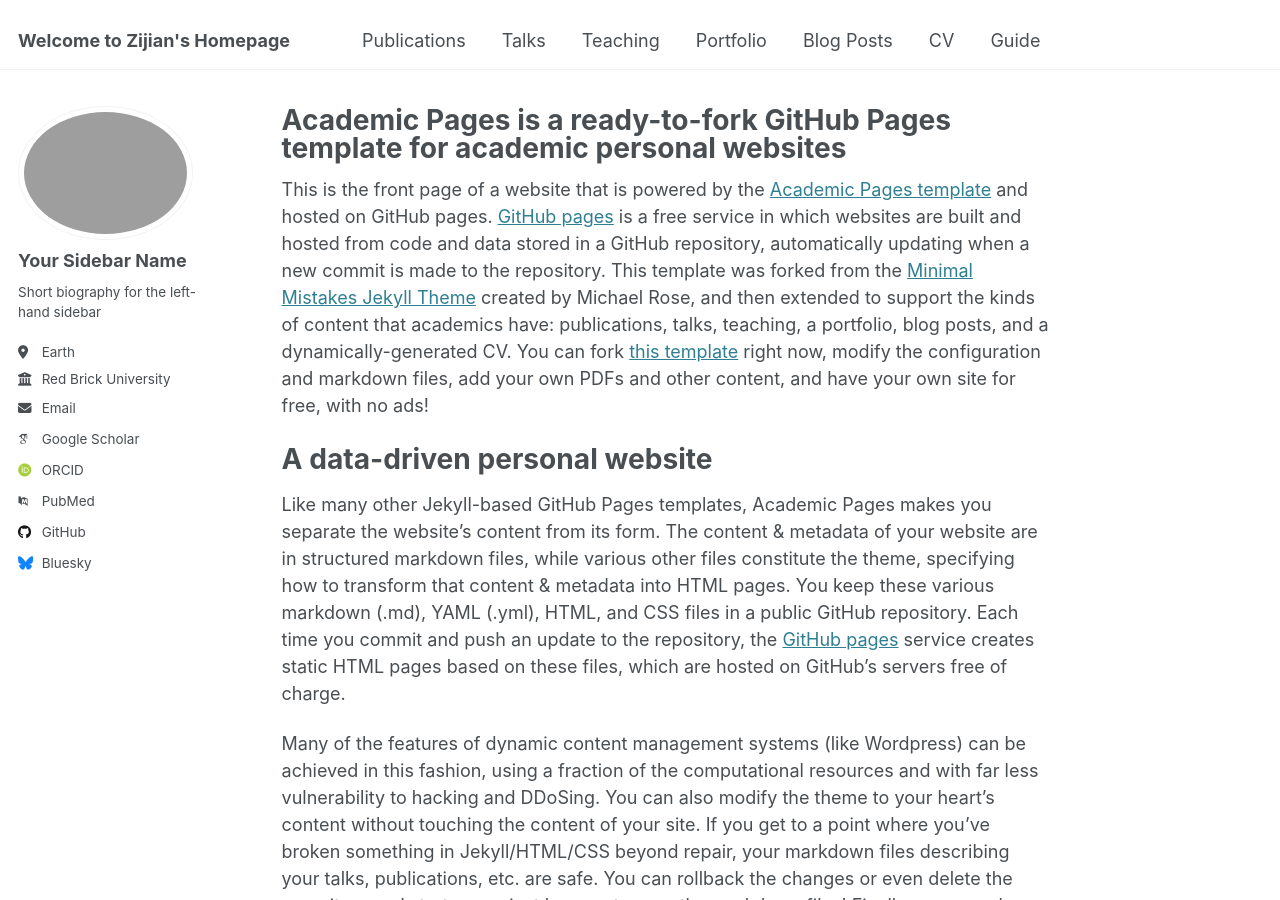
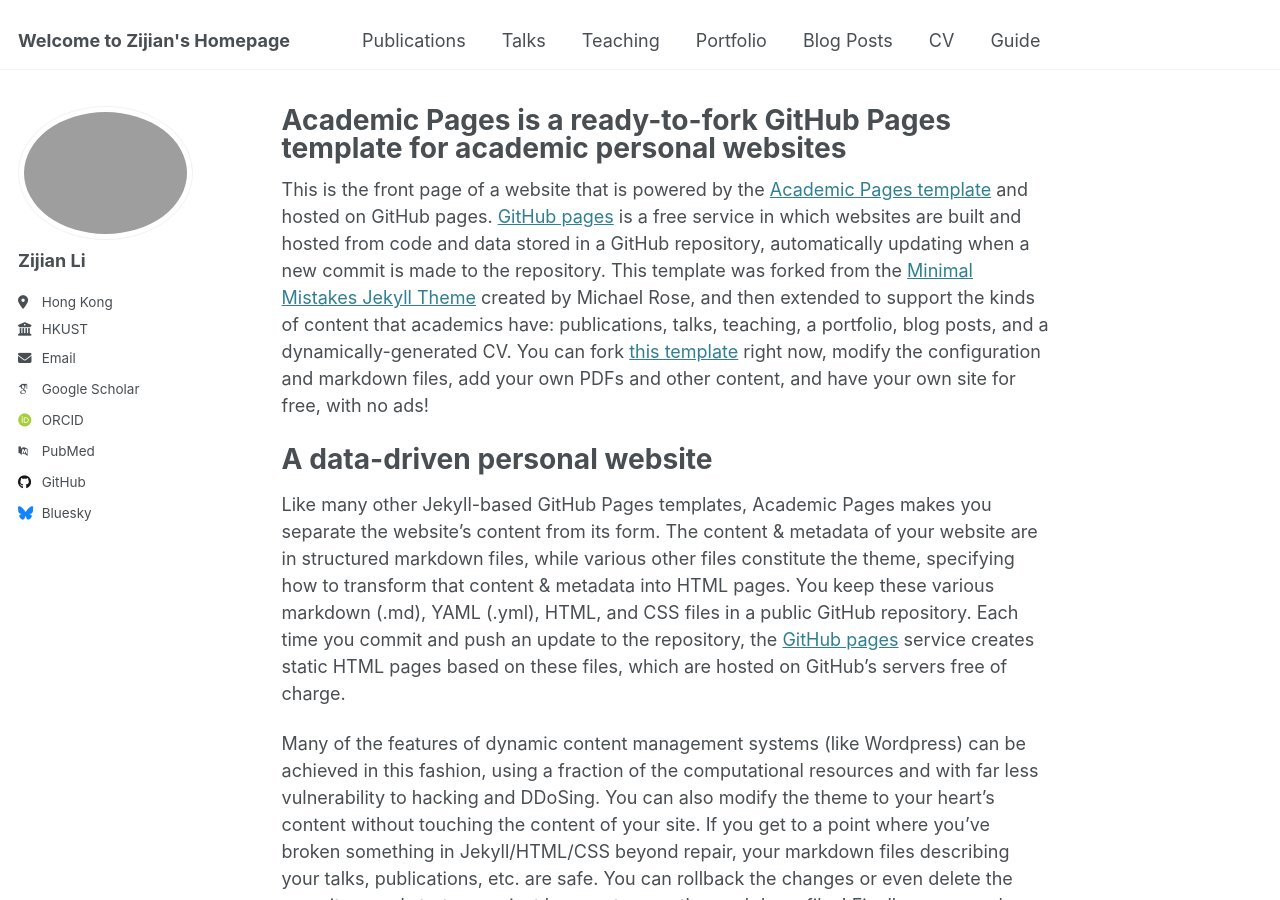
Before and after one commit to zli999/zijianli.github.io, a Jekyll site: the page built from _pages/about.md, in a window 1280 px wide and 900 px high. Built offline with Jekyll 4.4.1, drawn with Linux system fonts in a browser that asks for light colours; some web fonts are replaced.

Commit message:
Update _config.yml

```diff
--- a/_config.yml
+++ b/_config.yml
@@ -23,17 +23,17 @@ repository               : "zli999/zijianli.github.io"
 author:
   # Biographic information
   avatar           : "profile.png"
-  name             : "Your Sidebar Name"
+  name             : "Zijian Li"
   pronouns         : # example: "she/her"
-  bio              : "Short biography for the left-hand sidebar"
-  location         : "Earth"
-  employer         : "Red Brick University"
+  bio              : ""
+  location         : "Hong Kong"
+  employer         : "HKUST"
   uri              : # URL
-  email            : "none@example.org"
+  email            : "zijian.li@connect.ust.hk"
 
   # Academic websites
   arxiv            : # URL - Update with the correct link to your profile
-  googlescholar    : "https://scholar.google.com/citations?user=PS_CX0AAAAAJ"
+  googlescholar    : "https://scholar.google.com/citations?user=ocn7vOMAAAAJ&hl=en"
   impactstory      : # URL
   orcid            : "http://orcid.org/yourorcidurl"
   semantic         : # URL
@@ -45,12 +45,12 @@ author:
   bitbucket        : # Username - Update with your username on the site
   codepen          : # Username
   dribbble         : # Username
-  github           : "academicpages"
+  github           : "https://github.com/zli999"
   kaggle           : # Username
   stackoverflow    : # User number or user number and name (i.e., use "1" or "1/jeff-atwood")
 
   # Social media
-  bluesky          : "bsky.app" # Replace this with you Bluesky username
+  bluesky          : "" # Replace this with you Bluesky username
   facebook         : # Username
   flickr           : # Username
   foursquare       : # Username
```
